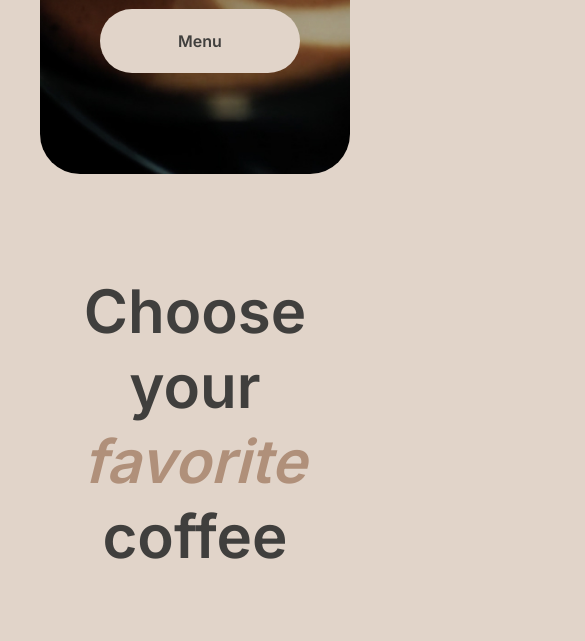
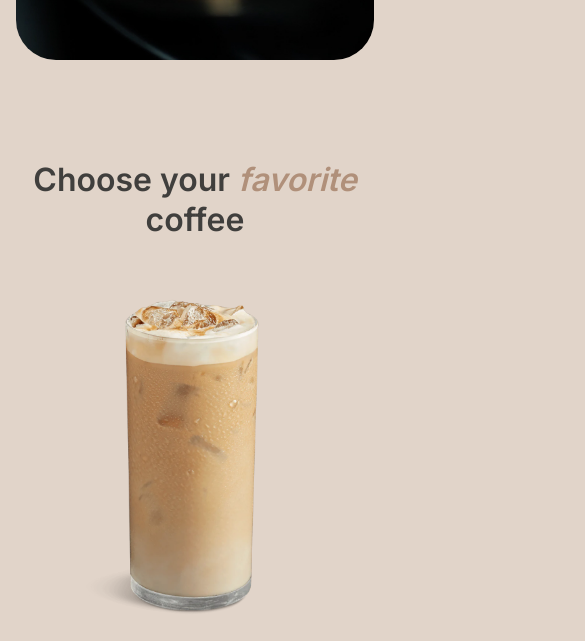
Before and after one commit to BotsulaAnastasia/coffee-house, a website: page coffee-house/index.html in a window 390 px wide. Shown: the part 570-1211 px from the top of the page, 585 px wide, since content can reach past the window. Drawn offline with Linux system fonts and the light colour scheme.

Commit message:
feat: add an adaptive home page for mobile format

```diff
--- a/coffee-house/index.html
+++ b/coffee-house/index.html
@@ -132,7 +132,7 @@
                         </button>
                     </div>
                 </div>
-                <img src="./assets/images/mobile-screens.png" alt="mobile-screens">
+                <img class="mobile-img" src="./assets/images/mobile-screens.png" alt="mobile-screens">
             </div>
         </section>
     </main>
--- a/coffee-house/sass/abstract/_mixins.scss
+++ b/coffee-house/sass/abstract/_mixins.scss
@@ -35,3 +35,7 @@
 @mixin media-mobile {
     @media(max-width: $mobile-width) { @content; }
 }
+
+@mixin media-middle {
+    @media(max-width: 720px) { @content; }
+}
--- a/coffee-house/sass/base/_base.scss
+++ b/coffee-house/sass/base/_base.scss
@@ -19,10 +19,16 @@ body {
 h1 {
     color: $color-light;
     @include font(72px, normal, 600, 105%);
+    @include media-middle {
+        @include font(42px, normal, 600, 115%);
+    }
 }
 
 h2 {
     @include font(60px, normal, 600, 125%);
+    @include media-middle {
+        @include font(32px, normal, 600, 125%);
+    }
 }
 
 h3 {
--- a/coffee-house/sass/components/_about.scss
+++ b/coffee-house/sass/components/_about.scss
@@ -9,8 +9,12 @@
         background-size: 100%;
     }
     @include media-laptop {
-        @include image-box(688px, 590px, 20px);
-        background-size: 105%
+        width: 678px;
+        background-size: 726px 726px;
+    }
+    @include media-tablet {
+        width: 100%;
+        background-size: 726px 726px;
     }
 }
 
@@ -33,6 +37,9 @@
     .small-img-wrapper {
         background-image: url(../assets/images/about-2.jpg);
     }
+    @include media-tablet {
+        width: 100%;
+    }
 }
 
 .column-2 {
@@ -43,4 +50,7 @@
     .big-img-wrapper {
         background-image: url(../assets/images/about-4.jpg);
     }
+    @include media-tablet {
+        width: 100%;
+    }
 }
--- a/coffee-house/sass/components/_enjoy.scss
+++ b/coffee-house/sass/components/_enjoy.scss
@@ -3,11 +3,13 @@
 }
 
 .enjoy-wrapper {
-    height: 644px;
     position: relative;
     padding: 100px;
     @include media-tablet {
         padding: 100px 60px;
+    }
+    @include media-middle {
+        padding: 60px 16px;
     }
 }
 
@@ -29,9 +31,12 @@
     flex-direction: column;
     justify-content: center;
     align-items: flex-start;
+    @include media-middle {
+        width: auto;
+    }
 }
 
 .enjoy-text {
     color: $color-light;
-    margin: 40px 0;
+    margin: 40px 0 41px;
 }
--- a/coffee-house/sass/components/_favorites.scss
+++ b/coffee-house/sass/components/_favorites.scss
@@ -12,11 +12,17 @@
     margin: 40px 0;
     justify-content: space-between;
     width: 100%;
+    @include media-middle {
+        justify-content: center;
+    }
 }
 
 .slider-arrow {
     display: flex;
     align-items: center;
+    @include media-middle {
+        display: none;
+    }
 }
 
 .arrow {
@@ -31,12 +37,18 @@
 }
 
 #arrow-left {
-    margin-right: 40px;
+    margin-left: 4px;
     cursor: auto;
+    @include media-tablet {
+        margin: 0;
+    }
 }
 
 #arrow-right {
-    margin-left: 40px;
+    margin-right: 4px;
+    @include media-tablet {
+        margin: 0;
+    }
 }
 
 .arrow-btn:hover {
@@ -62,12 +74,19 @@
     & p:last-child {
         @include font(24px, normal, 600, 125%);
     }
+    @include media-middle {
+        width: 348px;
+    }
 }
 
 .slider-image {
     width: 480px;
     height: 480px;
     margin-bottom: 20px;
+    @include media-middle {
+        width: 100%;
+        height: 100%;
+    }
 }
 
 .controls-wrapper {
--- a/coffee-house/sass/components/_mobile-app.scss
+++ b/coffee-house/sass/components/_mobile-app.scss
@@ -9,6 +9,9 @@
     @include media-laptop {
         flex-basis: 100%;
         margin-bottom: 100px;
+    }
+    @include media-mobile {
+        margin-bottom: 40px;
     }
 }
 
@@ -26,4 +29,15 @@
 
 .download-buttons-wrapper {
     display: flex;
+    @include media-middle {
+        flex-direction: column;
+        gap: 20px;
+    }
 }
+
+.mobile-img {
+    @include media-middle {
+        width: 100%;
+        height: 100%;
+    }
+}
--- a/coffee-house/sass/layouts/_columns.scss
+++ b/coffee-house/sass/layouts/_columns.scss
@@ -3,5 +3,6 @@
     margin-top: 40px;
     @include media-laptop {
         justify-content: center;
+        flex-direction: column;
     }
 }
--- a/coffee-house/sass/layouts/_footer.scss
+++ b/coffee-house/sass/layouts/_footer.scss
@@ -14,6 +14,10 @@
         flex-direction: column;
         align-items: start;
         padding: 100px 60px;
+    }
+    @include media-middle {
+        padding: 60px 16px;
+        gap: 40px;
     }
 }
 
--- a/coffee-house/sass/layouts/_wrapper.scss
+++ b/coffee-house/sass/layouts/_wrapper.scss
@@ -4,4 +4,7 @@
     @include media-laptop {
         margin: 0 40px;
     }
+    @media screen and (max-width: 500px) {
+        margin: 0 16px;
+    }
 }
```
Also changed, not shown: coffee-house/sass/style.css, 1 other file.
